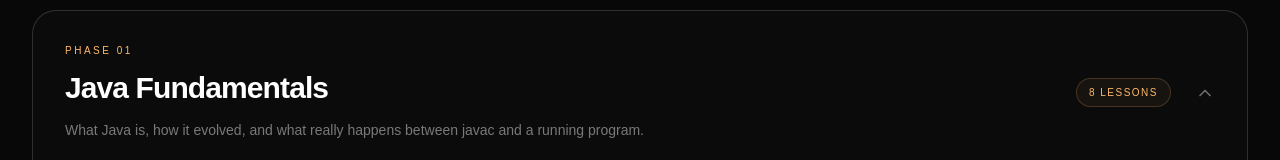
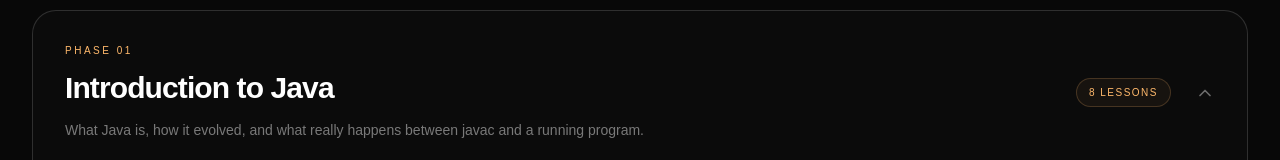
Before and after one commit to kumarprince06/prince-portfolio, a Next.js app: page /writing/java in a window 1280 px wide. Shown: the part 400-560 px from the top of the page. Built offline with nearby package versions, Linux system fonts and the light colour scheme.

Commit message:
content: rename Phase 1 to Introduction to Java to match the roadmap

```diff
--- a/content/writing/java/index.ts
+++ b/content/writing/java/index.ts
@@ -18,7 +18,7 @@
 // Reading order — phases run in sequence, lessons are numbered straight through them.
 export const javaPhases: Phase[] = [
   {
-    title: "Java Fundamentals",
+    title: "Introduction to Java",
     description: "What Java is, how it evolved, and what really happens between javac and a running program.",
     lessons: [
       whatIsJava,
```
